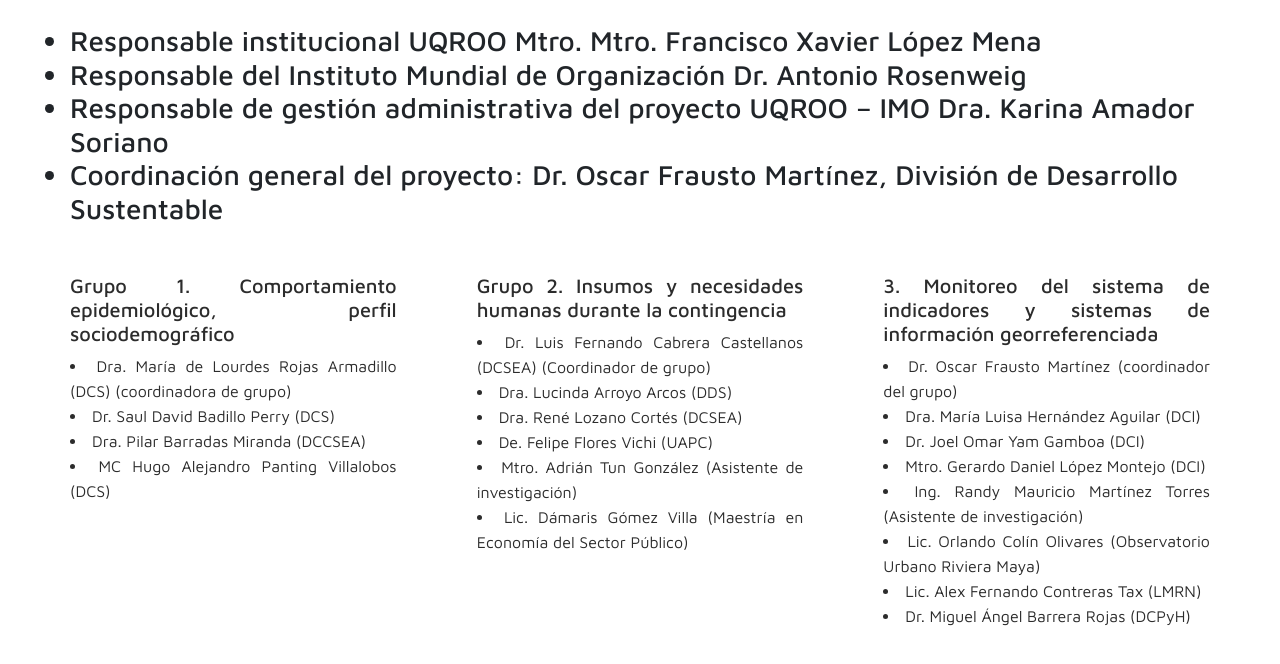
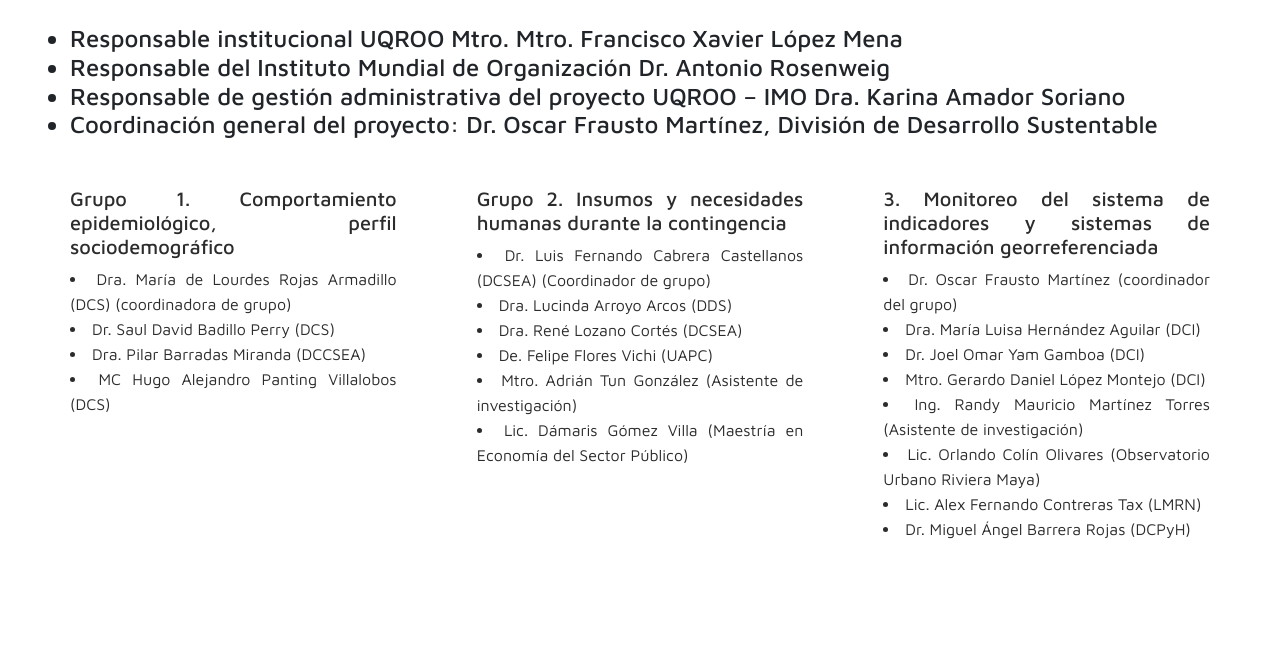
Before and after one commit to tibadeux/proycovid, a plain HTML site: page participantes.html in a window 1280 px wide. Shown: the part 108-772 px from the top of the page. Drawn offline with nearby package versions, Linux system fonts and the light colour scheme.

Commit message:
deploy 17+

```diff
--- a/participantes.html
+++ b/participantes.html
@@ -32,7 +32,7 @@
 
     <div class="container-fluid">
          <br>
-        <ul class="h3">
+        <ul class="h4">
             <li>Responsable institucional UQROO Mtro. Mtro. Francisco Xavier López Mena</li>
             <li>Responsable del Instituto Mundial de Organización Dr. Antonio Rosenweig</li>
             <li>Responsable de gestión administrativa del proyecto UQROO – IMO
```
